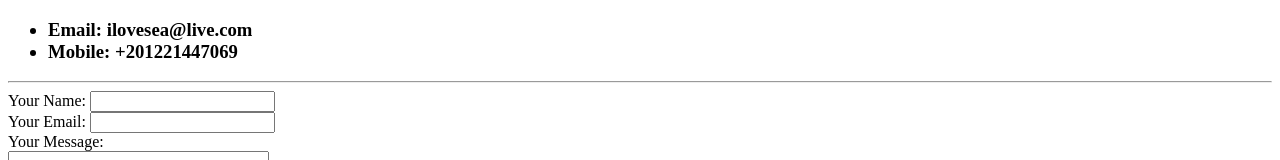
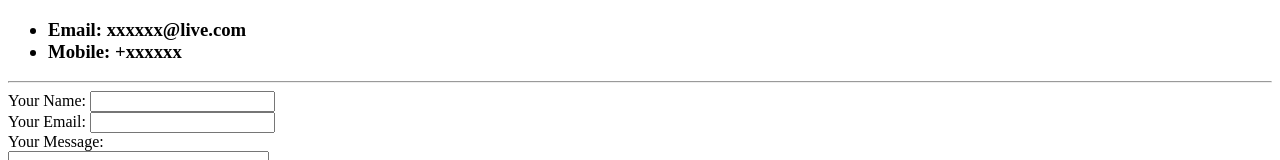
Before and after one commit to ScoobyZUKI/ScoobyZUKI, a plain HTML site: page Contact-Me.html in a window 1280 px wide. Shown: the top 160 px of the page. Drawn offline with Linux system fonts and the light colour scheme.

Commit message:
Update Contact-Me.html

```diff
--- a/Contact-Me.html
+++ b/Contact-Me.html
@@ -9,8 +9,8 @@
 <body>
   <h3>
     <ul>
-      <li>Email: ilovesea@live.com</li>
-      <li>Mobile: +201221447069</li>
+      <li>Email: xxxxxx@live.com</li>
+      <li>Mobile: +xxxxxx</li>
     </ul>
   </h3>
   <hr>
```
